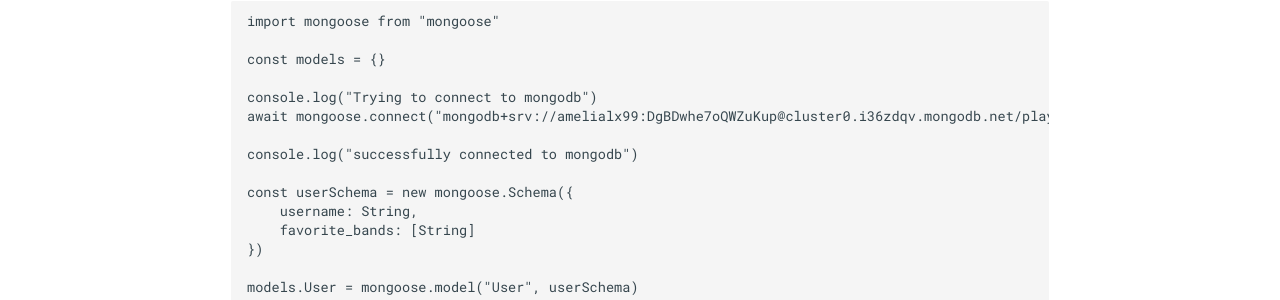
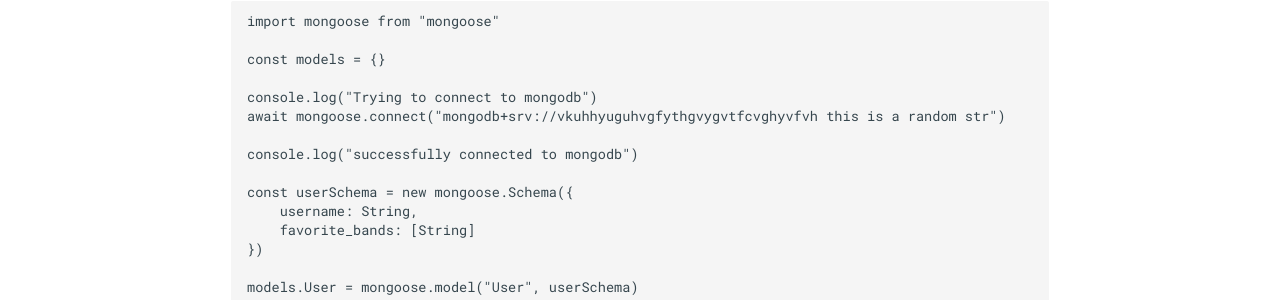
Before and after one commit to amelial9/milynotes, an MkDocs documentation site: the page built from docs/INFO441/useractions2.md, in a window 1280 px wide and 900 px high, scrolled down 1175 px. Shown: the part 248-548 px from the top of the window. Built offline with MkDocs 1.6.1 and Material for MkDocs 9.7.7, drawn with Linux system fonts in a browser that asks for light colours; some web fonts are replaced; some of the changed text lies outside the part shown.

Commit message:
Update useractions2.md

```diff
--- a/docs/INFO441/useractions2.md
+++ b/docs/INFO441/useractions2.md
@@ -77,7 +77,7 @@
 const models = {}
 
 console.log("Trying to connect to mongodb")
-await mongoose.connect("mongodb+srv://amelialx99:DgBDwhe7oQWZuKup@cluster0.i36zdqv.mongodb.net/playlists")
+await mongoose.connect("mongodb+srv://vkuhhyuguhvgfythgvygvtfcvghyvfvh this is a random str")
 
 console.log("successfully connected to mongodb")
 
```
